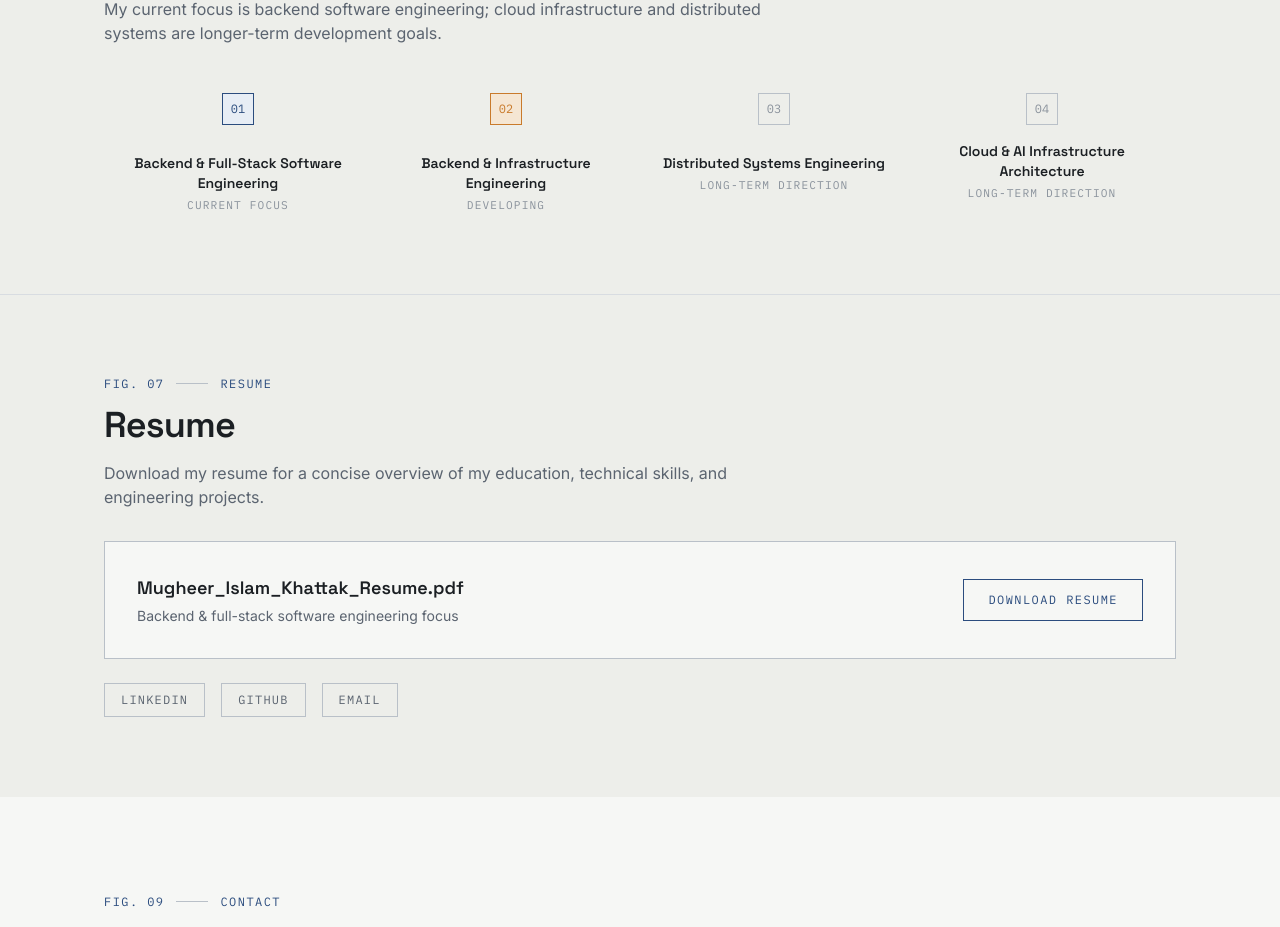
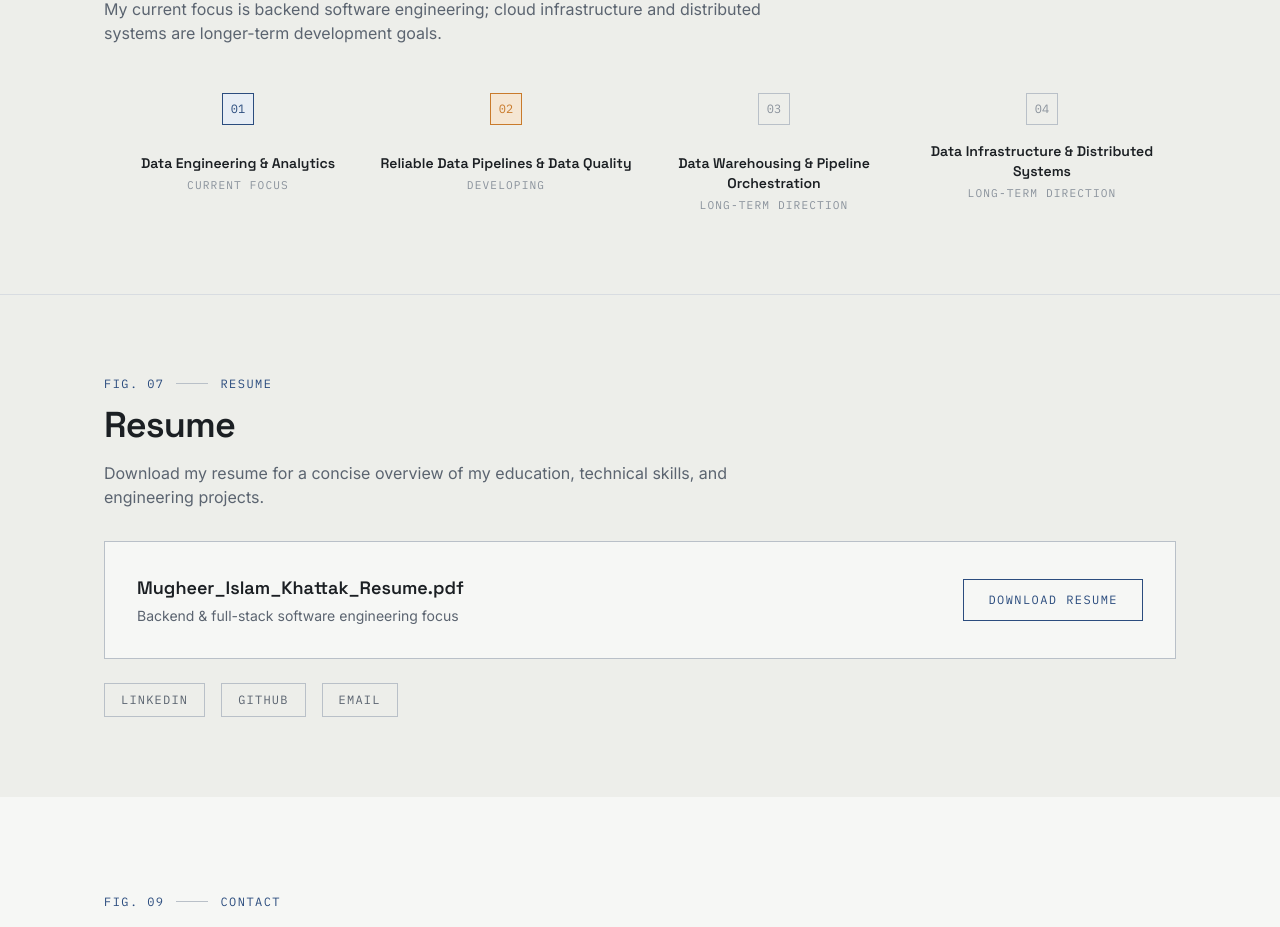
Before and after one commit to Mugheerik/mugheer-site, a React (Vite) app: page / in a window 1280 px wide. Shown: the part 5357-6284 px from the top of the page. Built offline with nearby package versions, Linux system fonts and the light colour scheme.

Commit message:
Align portfolio with Data Engineering direction

```diff
--- a/src/content/timeline.ts
+++ b/src/content/timeline.ts
@@ -5,19 +5,19 @@ export interface TimelineStage {
 
 export const careerStages: TimelineStage[] = [
   {
-    label: "Backend & Full-Stack Software Engineering",
+    label: "Data Engineering & Analytics",
     status: "current",
   },
   {
-    label: "Backend & Infrastructure Engineering",
+    label: "Reliable Data Pipelines & Data Quality",
     status: "developing",
   },
   {
-    label: "Distributed Systems Engineering",
+    label: "Data Warehousing & Pipeline Orchestration",
     status: "direction",
   },
   {
-    label: "Cloud & AI Infrastructure Architecture",
+    label: "Data Infrastructure & Distributed Systems",
     status: "direction",
   },
 ];
@@ -29,27 +29,27 @@ export interface LabArea {
 
 export const labAreas: LabArea[] = [
   {
-    title: "Backend Architecture",
-    description: "API design, data ownership, and maintainable application structure.",
+    title: "Data Pipelines",
+    description: "API ingestion, incremental processing, validation, and reliable loading.",
   },
   {
-    title: "Cloud & Production",
-    description: "Cloud fundamentals, deployment practices, and service reliability.",
+    title: "Data Quality",
+    description: "Freshness, validation rules, pipeline observability, and trustworthy outputs.",
   },
   {
-    title: "Distributed Systems",
-    description: "Learning about coordination, consistency, and failure handling.",
+    title: "Data Warehousing",
+    description: "Dimensional modeling, analytical SQL, and structured reporting layers.",
   },
   {
-    title: "Data Engineering",
-    description: "Data pipelines, modeling, and data quality practices.",
+    title: "Orchestration",
+    description: "Learning workflow scheduling, dependencies, retries, and operational monitoring.",
   },
   {
-    title: "AI Integration",
-    description: "Integrating AI APIs into useful, tested application workflows.",
+    title: "Data Infrastructure",
+    description: "Cloud data platforms, storage systems, and scalable data processing foundations.",
   },
   {
-    title: "Automation",
-    description: "Development workflows, CI, and operational automation.",
+    title: "Backend Foundations",
+    description: "APIs, relational databases, testing, and service reliability.",
   },
 ];
```
